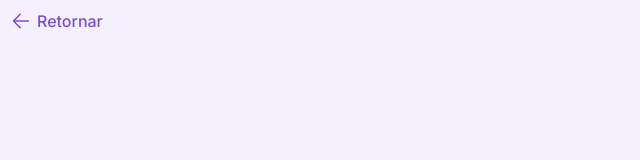
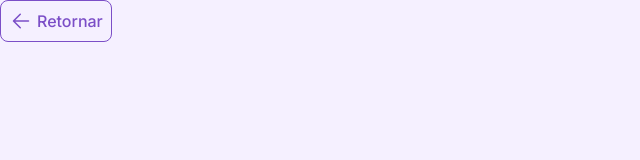
Before and after one commit to Mateus-53/jogo-do-glecio, a React (Vite) app: page /about in a window 1280 px wide. Shown: the top 160 px of the page, without its empty margins (0-640 px from the left). Built offline with nearby package versions, Linux system fonts and the light colour scheme.

Commit message:
fix: Removed inappropriate value

```diff
--- a/src/components/buttons/ButtonPageBack.jsx
+++ b/src/components/buttons/ButtonPageBack.jsx
@@ -6,7 +6,7 @@ function ButtonPageBack({ to, replace, children, altColor, absolute }) {
 		<Link
 			to={to}
 			replace={replace}
-			className={` flex items-center p-2 font-medium text-darkPurple border border-white rounded-lg gap-1 w-fit ${
+			className={` flex items-center p-2 font-medium text-darkPurple border rounded-lg gap-1 w-fit ${
 				altColor
 					? "text-white border-white"
 					: "text-darkPurple border-darkPurple"
```
